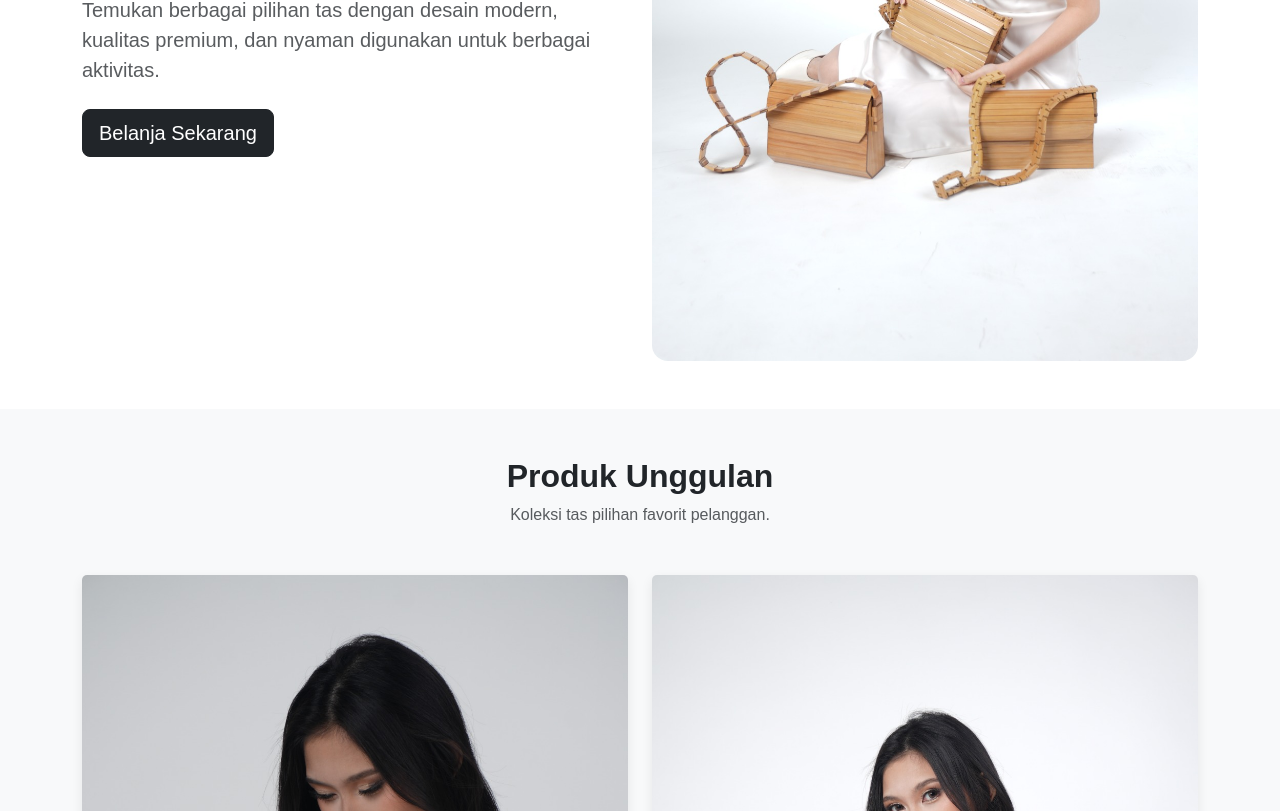
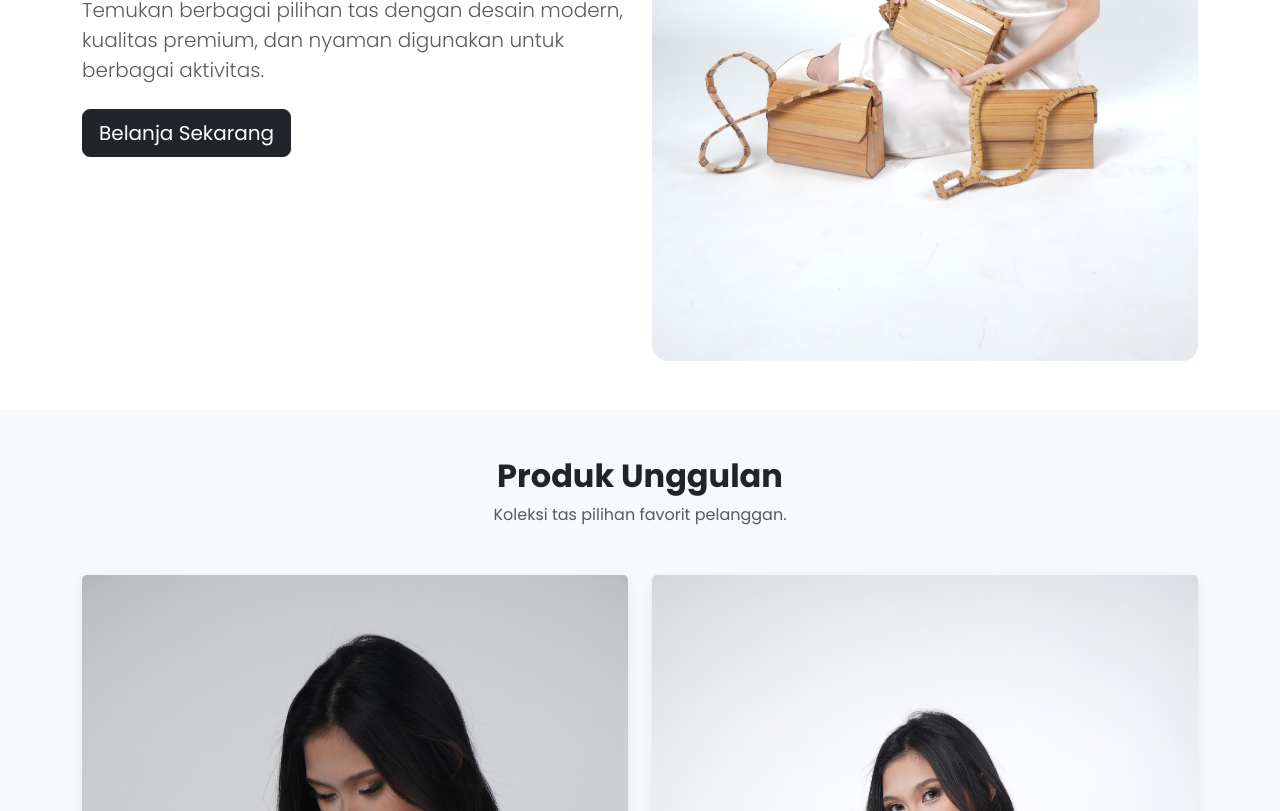
Before and after one commit to kimberlieekim/bamora-bag, a plain HTML site: page index.html in a window 1280 px wide. Shown: the part 619-1430 px from the top of the page. Drawn offline with nearby package versions, Linux system fonts and the light colour scheme.

Commit message:
update bamora website 2

```diff
--- a/index.html
+++ b/index.html
@@ -8,6 +8,7 @@
 
     <link href="https://cdn.jsdelivr.net/npm/bootstrap@5.3.8/dist/css/bootstrap.min.css" rel="stylesheet">
     <link rel="stylesheet" href="style.css">
+    <link href="https://fonts.googleapis.com/css2?family=Poppins:wght@300;400;500;600;700&display=swap" rel="stylesheet">
 </head>
 
 <body>
--- a/style.css
+++ b/style.css
@@ -1,5 +1,5 @@
 body {
-    font-family: Arial, sans-serif;
+    font-family: 'Poppins', sans-serif;
 }
 
 .card-img-top {
```
